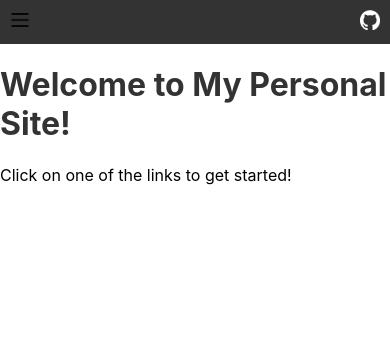
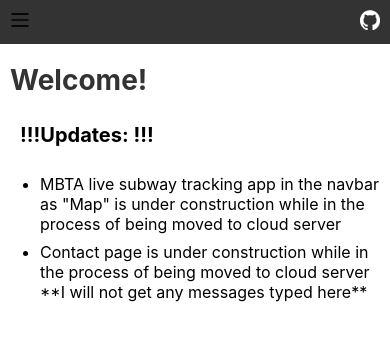
Before and after one commit to austinengel17/austinengel17.github.io, a React (Create React App) app in the folder frontend/: page / in a window 390 px wide. Shown: the top 340 px of the page. Built offline with nearby package versions, Linux system fonts and the light colour scheme.

Commit message:
Update about and home page

```diff
--- /dev/null
+++ b/frontend/src/Home.css
@@ -0,0 +1,28 @@
+/* Default styles */
+
+        .homepage-heading {
+            font-size: 28px;
+            padding-left: 10px;
+        }
+
+        .homepage-updates {
+            font-size: 24px;
+            padding-left: 20px;
+            padding-top: 0px;
+        }
+
+        .homepage-update-list {
+            list-style-type: disc;
+            padding-left: 40px;
+        }
+
+        /* Responsive styles */
+        @media only screen and (max-width: 600px) {
+            .homepage-heading {
+                font-size: 28px; /* Adjust font size for smaller screens */
+            }
+
+            .homepage-updates {
+                font-size: 20px; /* Adjust font size for smaller screens */
+            }
+        }
--- a/frontend/src/components/About.js
+++ b/frontend/src/components/About.js
@@ -8,12 +8,13 @@
             <h1>About Me</h1>
             <p>
               Hi, I'm Austin, a dedicated and creative software developer based in Boston Massachusetts.
-              I specialize in building web applications and have a strong foundation in Java, JavaScript, RESTful APIs, both SQL and NoSQL and much more.
+              I specialize in building web applications and have a strong foundation in Java, JavaScript, RESTful APIs, both SQL and NoSQL, and much more.
             </p>
             <p>
-              With two and a half years of experience, I have worked on a variety of projects, ranging from constructing web pages and components,
-              integrating google AI data modeling with website analytics, and automating text and hyperlink integrity inspection for content modification script runs.
-              My goal is to create efficient and user-friendly solutions that make a positive impact.
+              With two and a half years of experience, I have worked on a variety of projects, ranging from website construction,
+              integrating google AI data modeling with analytics, and automating text and hyperlink integrity inspection for content modification script runs.
+              My goal is to create efficient and user-friendly solutions that make a positive impact. I'm always eager to learn and grow in the ever-evolving
+              field of software development.
             </p>
           </section>
 
@@ -52,7 +53,7 @@
                 <p>
                     In this role I act as a primary developer for TechTarget's "Vignette" websites. This includes constructing and maintaining webpages and sites,
                     building supporting apps, scripts and projects, and monitoring and investigating errors and performance issues. In this role I also stay in close contact with the SEO team to provide technical guidance and support.
-                    I am often digging into all aspects of our web applications, from server-side to database and client-side, giving me a full perspective of our products.
+                    I am often digging into all aspects of our web applications, from server-side to client-side to database management, giving me a full perspective of our products.
                 </p>
             </div>
             <div className="experience-item">
@@ -79,9 +80,7 @@
           <section className="interests-section">
             <h2>Interests</h2>
             <p>
-              Apart from coding, I enjoy a wide variety of outdoor activities, traveling, and playing music. Whether it's exploring new technologies,
-              or reading tech blogs I'm always eager to learn and grow in
-              the ever-evolving field of software development.
+              Apart from coding, I enjoy a wide variety of outdoor activities, traveling, and playing music.
             </p>
           </section>
         </div>
--- a/frontend/src/components/Home.js
+++ b/frontend/src/components/Home.js
@@ -1,11 +1,16 @@
 import Navbar from './Navbar';
+import '../Home.css';
 function Home() {
 
 
     return(
         <>
-            <h1>Welcome to My Personal Site!</h1>
-            <p>Click on one of the links to get started!</p>
+            <h1 class="homepage-heading">Welcome!</h1>
+            <h4 class="homepage-updates">!!!Updates: !!!</h4>
+            <ul class="homepage-update-list">
+                <li>MBTA live subway tracking app in the navbar as "Map" is under construction while in the process of being moved to cloud server</li>
+                <li>Contact page is under construction while in the process of being moved to cloud server **I will not get any messages typed here**</li>
+            </ul>
         </>
     );
 }
```
